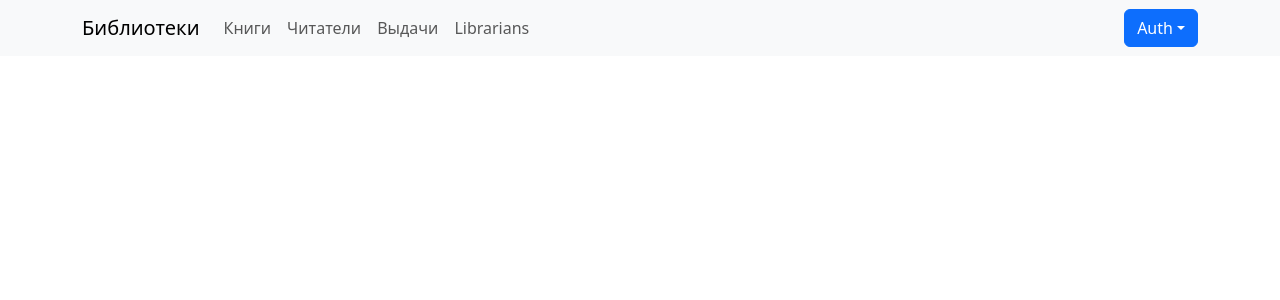
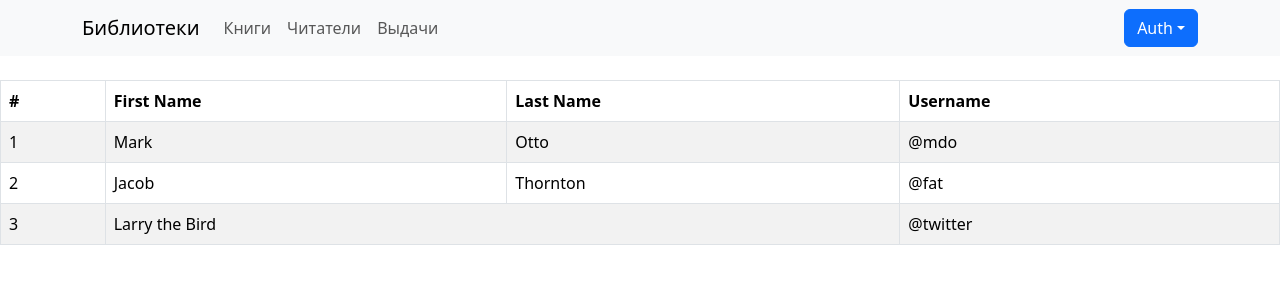
Before and after one commit to Melchalk/WebLibrary.Frontend, a React (Vite) app: page /books in a window 1280 px wide. Before the commit this address led to /. Shown: the top 300 px of the page. Built offline with nearby package versions, Linux system fonts and the light colour scheme.

Commit message:
fix UpdatePersonModal and add demo BookPage

```diff
--- a/src/App.tsx
+++ b/src/App.tsx
@@ -3,6 +3,7 @@ import { BrowserRouter, Navigate, Route, Routes } from "react-router-dom";
 import { NavigationBar } from "./pages/NavigationBar";
 import { LoginPage, LogoutPage, RegisterPage } from "./auth/AuthPage";
 import PersonalPage from './pages/PersonalPage';
+import BookPage from './pages/BookPage';
 
 export default function App() {
   return (
@@ -15,6 +16,8 @@ export default function App() {
           <Route path='/account' element={<PersonalPage />}/>
           <Route path='/logout' element={<LogoutPage />}/>
           <Route path='/register' element={<RegisterPage />}/>
+
+          <Route path='/books' element={<BookPage />}/>
         </Routes>
       </BrowserRouter>
   );
--- a/src/components/UpdatePersonModal.tsx
+++ b/src/components/UpdatePersonModal.tsx
@@ -22,13 +22,6 @@ export default function UpdatePersonModal(
                 setShowModal(false);
                 setShowToast(true);
 
-                setStateUpdateRequest(stateUpdateRequest =>
-                    ({...stateUpdateRequest, libraryNumber: null}))
-                setStateUpdateRequest(stateUpdateRequest =>
-                    ({...stateUpdateRequest, phone: null}))
-                setStateUpdateRequest(stateUpdateRequest =>
-                    ({...stateUpdateRequest, fullName: null}))
-
                 if (error.response) {
                     setError(error.response.data);
                   } else if (error.request) {
@@ -48,17 +41,20 @@ export default function UpdatePersonModal(
             <Modal.Body>
                 <Stack gap={3} className="mx-auto">
                     <FloatingLabel label="FullName">
-                        <Form.Control placeholder="FullName" onChange={(t) =>
+                        <Form.Control value={stateUpdateRequest.fullName? stateUpdateRequest.fullName : "Не задано"}
+                            placeholder="FullName" onChange={(t) =>
                             setStateUpdateRequest({...stateUpdateRequest, fullName: t.target.value})}/>
                     </FloatingLabel>
                     <FloatingLabel label="Phone">
-                        <Form.Control placeholder="Number" onChange={(t) =>
+                        <Form.Control value={stateUpdateRequest.phone? stateUpdateRequest.phone : "Не задано"}
+                            placeholder="Number" onChange={(t) =>
                             setStateUpdateRequest({...stateUpdateRequest, phone: t.target.value})}/>
                     </FloatingLabel>
                     <FloatingLabel label="LibraryId">
-                        <Form.Control type="id" placeholder="LibraryId" onChange={(t) =>
+                        <Form.Control  value={stateUpdateRequest.libraryNumber? stateUpdateRequest.libraryNumber : "Не задано"}
+                            type="id" placeholder="LibraryId" onChange={(t) =>
                             setStateUpdateRequest({...stateUpdateRequest, libraryNumber:
-                                t.target.value != null ? Number(t.target.value) : null})}/>
+                                (!isNaN(Number(t.target.value)) && Number(t.target.value) != 0)  ? Number(t.target.value) : null})}/>
                     </FloatingLabel>
                 </Stack>
             </Modal.Body>
--- /dev/null
+++ b/src/pages/BookPage.tsx
@@ -0,0 +1,57 @@
+import { useState } from "react";
+import { Table } from "react-bootstrap";
+import { CreateBookRequest, GetBookResponse } from "../api/BookApi";
+
+export default function BookPage(){
+    const [stateResponse, setStateResponse] = useState<GetBookResponse>({
+        id: '',
+        title: '',
+        author: null,
+        numberPages: 0,
+        yearPublishing: 0,
+        cityPublishing: null,
+        issueId: null,
+        hallNo: null
+    });
+
+    const [stateCreateRequest, setStateCreateRequest] = useState<CreateBookRequest>({
+        title: '',
+        author: null,
+        numberPages: 0,
+        yearPublishing: 0,
+        cityPublishing: null,
+        hallNo: null
+    });
+
+    return(
+        <Table className="mx-auto" striped bordered hover>
+            <thead>
+                <tr>
+                <th>#</th>
+                <th>First Name</th>
+                <th>Last Name</th>
+                <th>Username</th>
+                </tr>
+            </thead>
+            <tbody>
+                <tr>
+                <td>1</td>
+                <td>Mark</td>
+                <td>Otto</td>
+                <td>@mdo</td>
+                </tr>
+                <tr>
+                <td>2</td>
+                <td>Jacob</td>
+                <td>Thornton</td>
+                <td>@fat</td>
+                </tr>
+                <tr>
+                <td>3</td>
+                <td colSpan={2}>Larry the Bird</td>
+                <td>@twitter</td>
+                </tr>
+            </tbody>
+        </Table>
+    )
+}
--- a/src/pages/NavigationBar.tsx
+++ b/src/pages/NavigationBar.tsx
@@ -12,7 +12,6 @@ export function NavigationBar(){
                     <Nav.Link href="/books">Книги</Nav.Link>
                     <Nav.Link href="/readers">Читатели</Nav.Link>
                     <Nav.Link href="/issues">Выдачи</Nav.Link>
-                    <Nav.Link href="/librarians">Librarians</Nav.Link>
                 </Nav>
                 {isLogin ?
                     <DropdownButton id="dropdown-profile-button" title="Profile">
--- a/src/pages/PersonalPage.tsx
+++ b/src/pages/PersonalPage.tsx
@@ -35,14 +35,13 @@ export default function PersonalPage(){
         getCurrentUser()
             .then((res) =>{
                 setStateResponse(res.data);
+                setStateUpdateRequest(res.data);
 
                 if (stateResponse.libraryNumber == null){
                     setStateResponse(stateResponse => ({...stateResponse, libraryNumber: 'Не задан'}));
                 }
 
                 dispatch(addId(res.data?.id));
-                setStateUpdateRequest(stateUpdateRequest =>
-                    ({...stateUpdateRequest, id: res.data?.id}))
             })
             .catch((error) => {
                 setShowToast(true);
```
